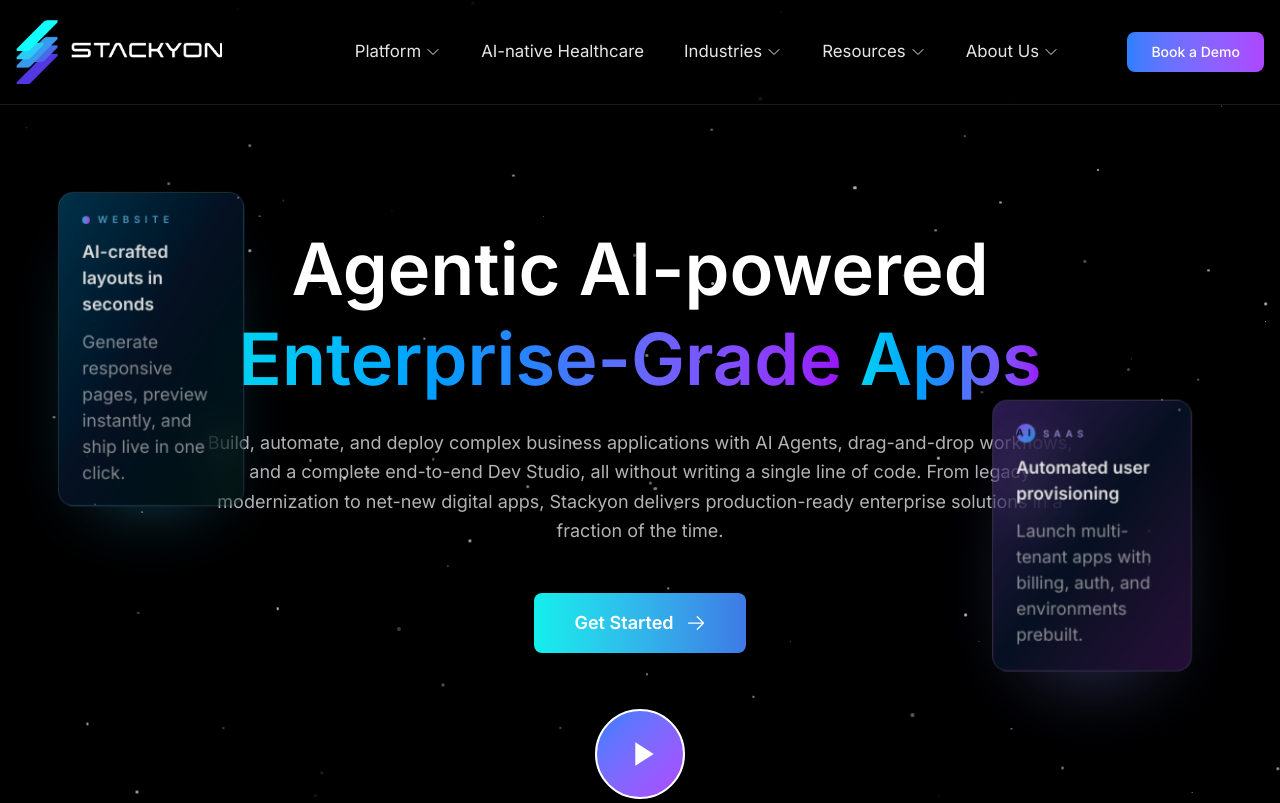
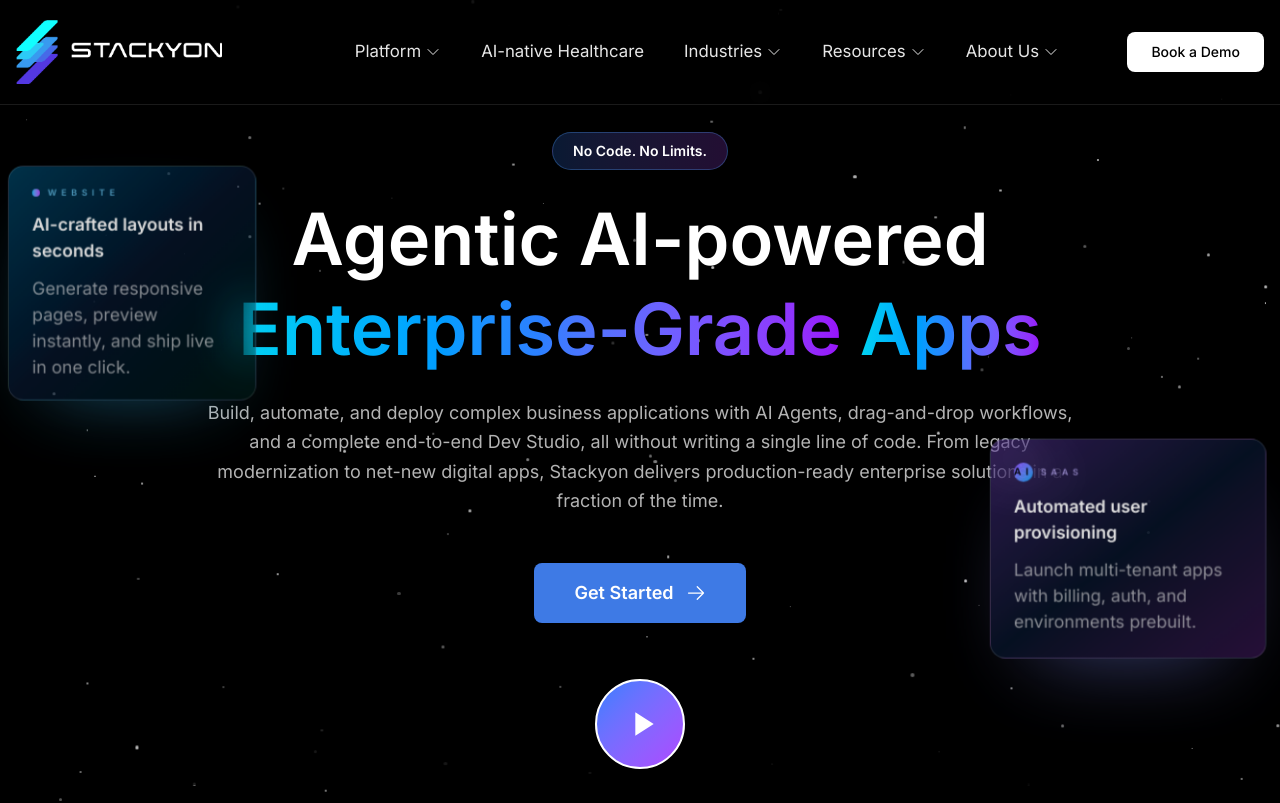
Before and after one commit to shabana-amzur/Stackyon, a Next.js app: page / in a window 1280 px wide. Shown: the top 803 px of the page. Built offline with nearby package versions, Linux system fonts and the light colour scheme.

Commit message:
Update UI: Replace gradient CTAs with solid blue, adjust hero section, add CTA background image, and refine spacing

```diff
--- a/app/platform/agentic-ai-hub/page.tsx
+++ b/app/platform/agentic-ai-hub/page.tsx
@@ -110,7 +110,7 @@
                   {/* Primary Button with Gradient */}
                   <Link
                     href="#features"
-                    className="inline-flex items-center gap-2 rounded-lg bg-gradient-to-r from-[#12efeb] via-[#3e7ae5] to-[#523bdc] px-8 py-3.5 text-base font-medium text-white transition-all duration-500 shadow-lg bg-[length:200%_100%] bg-left hover:bg-right"
+                    className="inline-flex items-center gap-2 rounded-lg bg-[#3e7ae5] px-8 py-3.5 text-base font-medium text-white transition-all duration-300 shadow-lg hover:bg-[#5a8df0]"
                   >
                     See Agentic AI Hub in action
                     <ArrowRightIcon className="h-5 w-5" />
--- a/app/platform/dev-studio/page.tsx
+++ b/app/platform/dev-studio/page.tsx
@@ -124,7 +124,7 @@
                   {/* Primary Button with Gradient */}
                   <Link
                     href="#features"
-                    className="inline-flex items-center gap-2 rounded-lg bg-gradient-to-r from-[#12efeb] via-[#3e7ae5] to-[#523bdc] px-8 py-3.5 text-base font-medium text-white transition-all duration-500 shadow-lg bg-[length:200%_100%] bg-left hover:bg-right"
+                    className="inline-flex items-center gap-2 rounded-lg bg-[#3e7ae5] px-8 py-3.5 text-base font-medium text-white transition-all duration-300 shadow-lg hover:bg-[#5a8df0]"
                   >
                     See dev studio in action
                     <ArrowRightIcon className="h-5 w-5" />
@@ -382,8 +382,8 @@
           <Reveal animation="fade-up" duration={1000} delay={220}>
             <div className="flex flex-col items-center gap-4 sm:flex-row">
               <Link href="/demo" className="relative group">
-                <div className="absolute inset-0 bg-gradient-to-r from-[#12efeb] via-[#3e7ae5] to-[#523bdc] rounded-lg blur-xl opacity-50 group-hover:opacity-75 transition-opacity" aria-hidden="true" />
-                <div className="relative flex items-center gap-2 rounded-lg border border-transparent bg-gradient-to-r from-[#12efeb] via-[#3e7ae5] to-[#523bdc] px-8 py-3.5 text-base font-medium text-white transition-all duration-500 bg-[length:200%_100%] bg-left hover:bg-right">
+                <div className="absolute inset-0 bg-[#3e7ae5] rounded-lg blur-xl opacity-50 group-hover:opacity-75 transition-opacity" aria-hidden="true" />
+                <div className="relative flex items-center gap-2 rounded-lg border border-transparent bg-[#3e7ae5] px-8 py-3.5 text-base font-medium text-white transition-all duration-300 hover:bg-[#5a8df0]">
                   See Dev Studio in Action
                   <LinkIcon className="h-5 w-5" />
                 </div>
--- a/app/platform/page.tsx
+++ b/app/platform/page.tsx
@@ -147,7 +147,7 @@
                   {/* Primary Button with Gradient */}
                   <Link
                     href="/platform/dev-studio"
-                    className="inline-flex items-center gap-2 rounded-lg bg-gradient-to-r from-[#12efeb] via-[#3e7ae5] to-[#523bdc] px-8 py-3.5 text-base font-medium text-white transition-all duration-500 shadow-lg bg-[length:200%_100%] bg-left hover:bg-right"
+                    className="inline-flex items-center gap-2 rounded-lg bg-[#3e7ae5] px-8 py-3.5 text-base font-medium text-white transition-all duration-300 shadow-lg hover:bg-[#5a8df0]"
                   >
                     Explore Dev Studio
                   </Link>
@@ -478,7 +478,7 @@
                 return (
                   <article
                     key={card.id}
-                    className="relative flex h-full flex-col gap-6 rounded-3xl border border-white/10 bg-gradient-to-b from-white/5 via-white/[0.04] to-white/[0.02] p-10 backdrop-blur-sm shadow-[0_45px_120px_-65px_rgba(56,189,248,0.45)] transition-all duration-300 hover:-translate-y-1 hover:border-white/20 hover:shadow-[0_55px_140px_-70px_rgba(56,189,248,0.65)]"
+                    className="relative flex h-full flex-col gap-6 rounded-3xl border border-white/10 bg-gradient-to-b from-white/5 via-white/[0.04] to-white/[0.02] p-10 backdrop-blur-sm transition-all duration-300 hover:-translate-y-1 hover:border-white/20"
                   >
                     <div
                       className={`inline-flex h-12 w-12 items-center justify-center rounded-2xl border border-white/10 ${card.iconClasses}`}
--- a/components/layout/Header.tsx
+++ b/components/layout/Header.tsx
@@ -340,7 +340,7 @@
 
         {/* CTA Button */}
         <div className="flex items-center gap-4">
-          <button className="hidden lg:block px-6 py-2.5 rounded-lg bg-gradient-to-r from-blue-500 to-purple-500 text-white font-medium text-sm hover:opacity-90 transition-opacity">
+          <button className="hidden lg:block px-6 py-2.5 rounded-lg bg-white text-black font-medium text-sm hover:bg-blue-500 hover:text-white transition-all duration-300">
             Book a Demo
           </button>
 
@@ -458,7 +458,7 @@
             </div>
 
             {/* Mobile CTA */}
-            <button className="w-full mt-4 px-6 py-2.5 rounded-lg bg-gradient-to-r from-blue-500 to-purple-500 text-white font-medium">
+            <button className="w-full mt-4 px-6 py-2.5 rounded-lg bg-[#3e7ae5] text-white font-medium hover:bg-[#5a8df0] transition-colors">
               Book a Demo
             </button>
           </div>
--- a/components/sections/HeroSection.tsx
+++ b/components/sections/HeroSection.tsx
@@ -106,7 +106,7 @@
     return () => document.removeEventListener('mousemove', handleMouseMove);
   }, []);
   return (
-    <section className="relative min-h-screen bg-black overflow-hidden flex items-center justify-center pt-[80px]">
+    <section className="relative min-h-screen bg-black overflow-hidden flex items-center justify-center pt-[60px]">
       {/* Particles - Full Width */}
       <div ref={particlesRef} className="stars-container absolute inset-0">
             {isMounted && particles.map((particle, index) => (
@@ -128,29 +128,29 @@
 
       {/* Floating callouts */}
       <div className="pointer-events-none absolute inset-0 z-20 hidden md:block">
-        <div className="hero-float-card hero-float-1 absolute left-[6%] top-[20%] flex w-48 flex-col gap-3 rounded-2xl border border-white/15 bg-gradient-to-br from-sky-500/35 via-blue-500/15 to-teal-400/10 px-6 py-5 shadow-[0_30px_80px_-40px_rgba(56,189,248,0.55)] backdrop-blur-xl">
-          <span className="inline-flex items-center gap-2 text-[10px] font-semibold uppercase tracking-[0.3rem] text-sky-300/80">
+        <div className="hero-float-card hero-float-1 absolute left-[2%] top-[18%] flex w-64 flex-col gap-3 rounded-2xl border border-white/15 bg-gradient-to-br from-sky-500/35 via-blue-500/15 to-teal-400/10 px-6 py-5 shadow-[0_30px_80px_-40px_rgba(56,189,248,0.55)] backdrop-blur-xl">
+          <span className="inline-flex items-center gap-2 text-[9px] font-semibold uppercase tracking-[0.3rem] text-sky-300/80">
             <span className="inline-block h-2 w-2 rounded-full bg-gradient-to-r from-sky-400 to-purple-500" />
             Website
           </span>
-          <p className="text-[20px] font-semibold text-white">AI-crafted layouts in seconds</p>
-          <p className="text-[18px] text-white/60">Generate responsive pages, preview instantly, and ship live in one click.</p>
+          <p className="text-[17px] font-semibold text-white">AI-crafted layouts in seconds</p>
+          <p className="text-[14px] text-white/60">Generate responsive pages, preview instantly, and ship live in one click.</p>
         </div>
 
-        <div className="hero-float-card hero-float-2 absolute right-[8%] bottom-[18%] flex w-52 flex-col gap-3 rounded-2xl border border-white/15 bg-gradient-to-br from-violet-500/35 via-blue-500/15 to-purple-500/25 px-6 py-6 shadow-[0_40px_90px_-45px_rgba(129,140,248,0.55)] backdrop-blur-xl">
-          <span className="inline-flex items-center gap-2 text-[10px] font-semibold uppercase tracking-[0.3rem] text-violet-300/80">
+        <div className="hero-float-card hero-float-2 absolute right-[2%] bottom-[15%] flex w-72 flex-col gap-3 rounded-2xl border border-white/15 bg-gradient-to-br from-violet-500/35 via-blue-500/15 to-purple-500/25 px-6 py-6 shadow-[0_40px_90px_-45px_rgba(129,140,248,0.55)] backdrop-blur-xl">
+          <span className="inline-flex items-center gap-2 text-[9px] font-semibold uppercase tracking-[0.3rem] text-violet-300/80">
             <span className="inline-flex h-5 w-5 items-center justify-center rounded-full bg-gradient-to-br from-violet-500 to-sky-500 text-[0.65rem] font-bold text-black">
               AI
             </span>
             SaaS
           </span>
-          <p className="text-[20px] font-semibold text-white">Automated user provisioning</p>
-          <p className="text-[18px] text-white/60">Launch multi-tenant apps with billing, auth, and environments prebuilt.</p>
+          <p className="text-[17px] font-semibold text-white">Automated user provisioning</p>
+          <p className="text-[14px] text-white/60">Launch multi-tenant apps with billing, auth, and environments prebuilt.</p>
         </div>
       </div>
 
       {/* Content Container */}
-      <div className="relative z-10 max-w-5xl mx-auto px-4 py-4 pt-20">
+      <div className="relative z-10 max-w-5xl mx-auto px-4 py-4 pt-12">
         {/* Inner box with gradient */}
         <div className="relative rounded-3xl overflow-hidden">
           {/* Gradient orb effect - contained in box */}
@@ -159,9 +159,21 @@
           </div>
 
           {/* Content */}
-          <div className="relative z-10 px-8 py-8 flex flex-col items-center text-center">
+          <div className="relative z-10 px-8 py-4 flex flex-col items-center text-center">
+            {/* Pill Badge */}
+            <motion.div
+              initial={{ opacity: 0, y: 20 }}
+              animate={{ opacity: 1, y: 0 }}
+              transition={{ duration: 0.6 }}
+              className="mb-6 mt-2"
+            >
+              <span className="inline-flex items-center px-5 py-2 rounded-full bg-gradient-to-r from-blue-500/20 to-purple-500/20 border border-blue-400/30 text-sm font-semibold text-white backdrop-blur-sm">
+                No Code. No Limits.
+              </span>
+            </motion.div>
+
             {/* Main heading */}
-            <h1 className="text-5xl md:text-6xl lg:text-7xl font-semibold text-white mb-6 mt-8 max-w-6xl leading-tight">
+            <h1 className="text-5xl md:text-6xl lg:text-7xl font-semibold text-white mb-6 max-w-6xl leading-tight">
               <motion.span
                 initial={{ opacity: 0, y: 20 }}
                 animate={{ opacity: 1, y: 0 }}
@@ -206,7 +218,7 @@
             <div className="flex flex-col items-center gap-6">
               <div className="flex flex-col sm:flex-row gap-4 items-center">
                 {/* Get Started Button */}
-                <button className="flex items-center gap-3 px-10 py-4 rounded-lg bg-gradient-to-r from-[#12efeb] via-[#3e7ae5] to-[#523bdc] text-white font-semibold text-lg transition-all duration-500 bg-[length:200%_100%] bg-left hover:bg-right">
+                <button className="flex items-center gap-3 px-10 py-4 rounded-lg bg-[#3e7ae5] text-white font-semibold text-lg transition-all duration-300 hover:bg-[#5a8df0]">
                   Get Started
                   <ArrowRightIcon className="w-5 h-5" />
                 </button>
--- a/components/sections/HowItWorksSection.tsx
+++ b/components/sections/HowItWorksSection.tsx
@@ -98,8 +98,8 @@
                 href="/platform"
                 className="mt-10 relative group inline-block"
               >
-                <div className="absolute inset-0 bg-gradient-to-r from-[#12efeb] to-[#523bdc] rounded-lg blur-xl opacity-50 group-hover:opacity-75 transition-opacity" />
-                <div className="relative flex items-center gap-2 px-8 py-3.5 rounded-lg bg-gradient-to-r from-[#12efeb] via-[#3e7ae5] to-[#523bdc] border border-transparent text-white font-medium text-base transition-all duration-500 bg-[length:200%_100%] bg-left hover:bg-right">
+                <div className="absolute inset-0 bg-[#3e7ae5] rounded-lg blur-xl opacity-50 group-hover:opacity-75 transition-opacity" />
+                <div className="relative flex items-center gap-2 px-8 py-3.5 rounded-lg bg-[#3e7ae5] border border-transparent text-white font-medium text-base transition-all duration-300 hover:bg-[#5a8df0]">
                   See How Operational Applications Are Built
                   <svg className="w-5 h-5" fill="none" stroke="currentColor" viewBox="0 0 24 24">
                     <path strokeLinecap="round" strokeLinejoin="round" strokeWidth={2} d="M9 5l7 7-7 7" />
```
Also changed, not shown: components/sections/CTASection.tsx (+15 -5 lines), components/sections/TestimonialsSection.tsx (+9 -8 lines), 1 other file (tests, documents, lock files or other folders).
